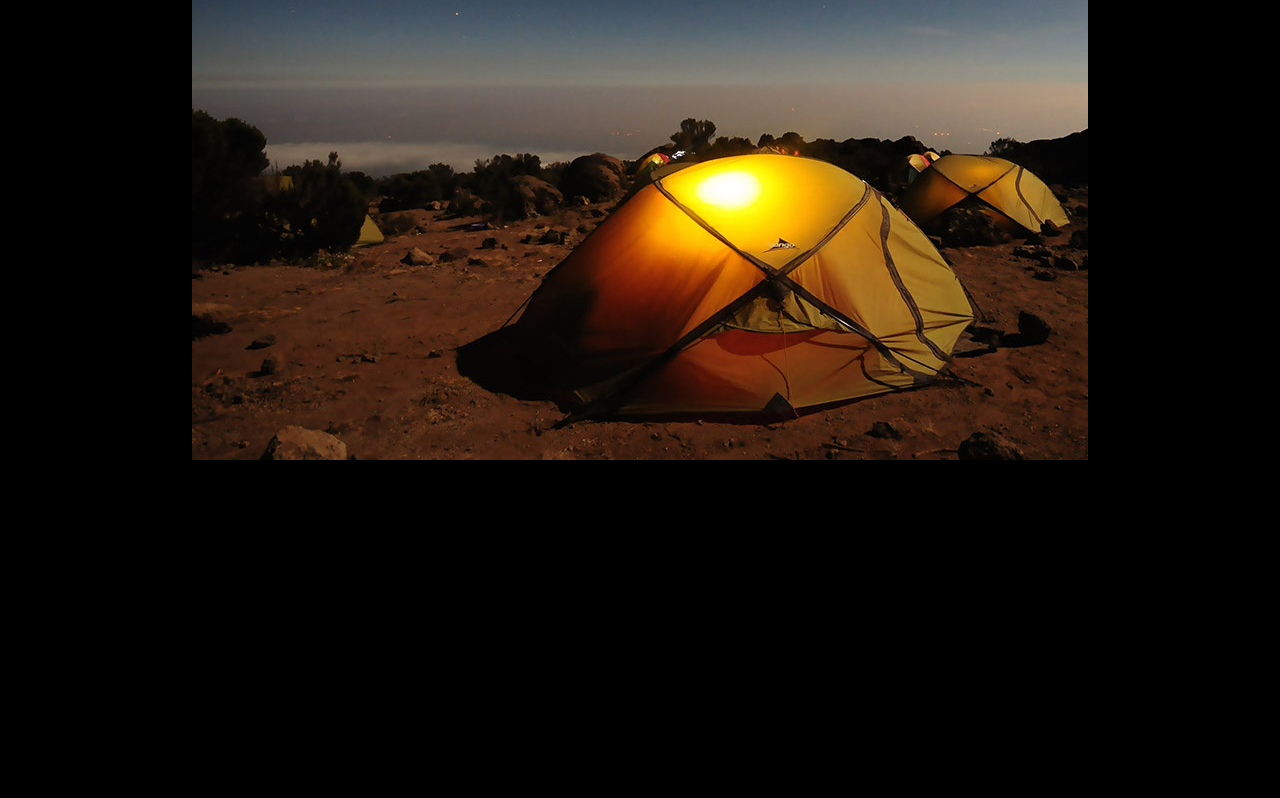
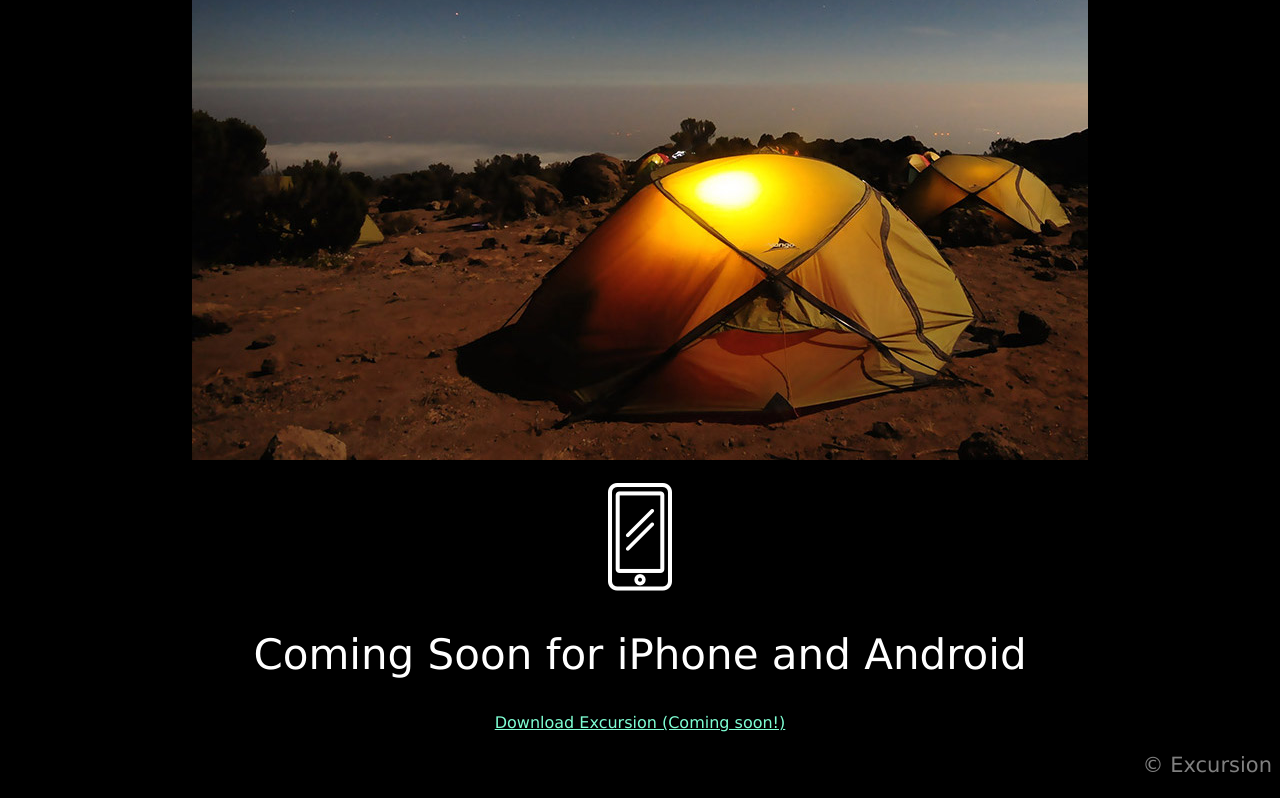
Before and after one commit to eileenrachel/excursion2, a plain HTML site: page index.html in a window 1280 px wide. Shown: the part 529-1327 px from the top of the page. Before the commit the page ends 1001 px from the top, so only its background shows below. Drawn offline with Linux system fonts and the light colour scheme.

Commit message:
Add html and css for footer.

```diff
--- a/index.html
+++ b/index.html
@@ -16,9 +16,15 @@
       <h2>Your personal travel guide</h2>
       <p>Excursion remembers places you like, and recommends new points of interest around you.</p>
       <img src="./resources/images/camp.jpg" />
+      <br>
+      <br>
     </div>
 
     <div id="footer">
+      <img src="./resources/images/phone.png" />
+      <h2>Coming Soon for iPhone and Android</h2>
+      <a href="https://560e261891ff4eb887e2cc1c7d0eb264.cc-propeller.cloud/#">Download Excursion (Coming soon!)</a>
+      <p>© Excursion</p>
     </div>
   </body>
 </html>
--- a/resources/css/style.css
+++ b/resources/css/style.css
@@ -15,13 +15,17 @@ a {
   font-size: 16px;
 }
 
-#information h2 {
+h2 {
   font-weight: 300;
   font-size: 42px;
   color: white;
 }
 
-#information p {
+p {
   font-size: 21px;
   color: gray;
 }
+
+#footer p {
+  text-align: right;
+}
```
